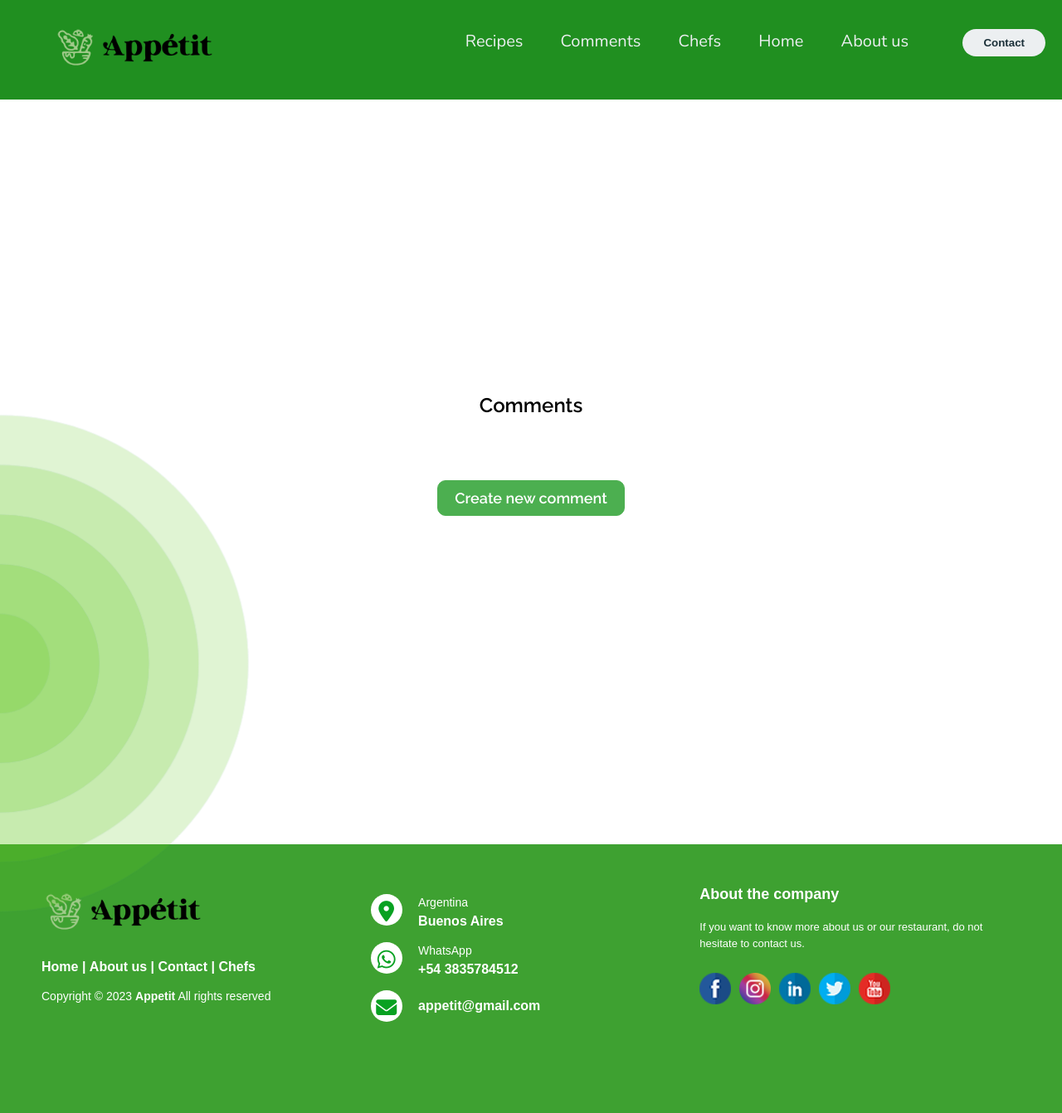
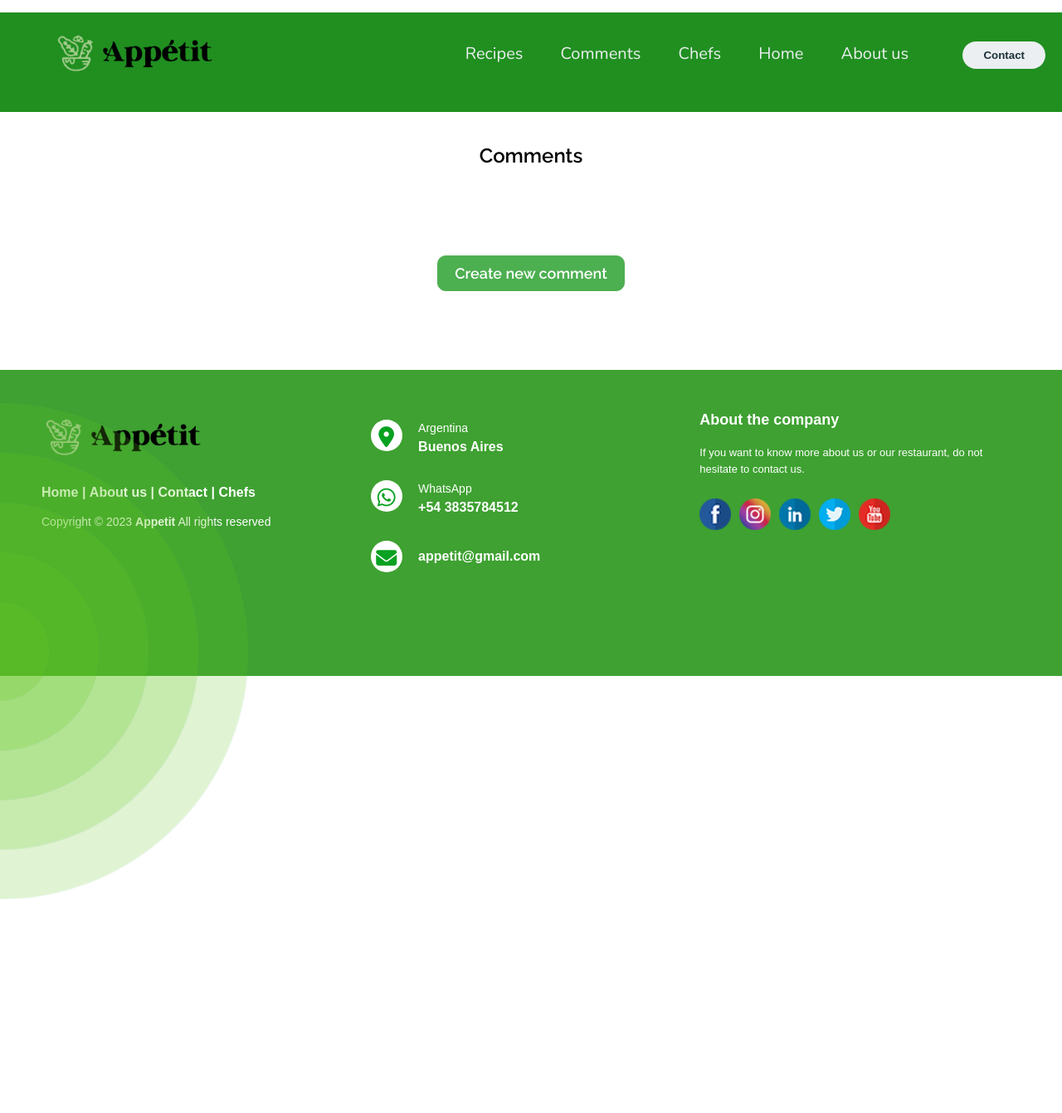
Before and after one commit to ruloalv/AppetitBackend, a Django app: page /comments/list/ in a window 1280 px wide. Shown: the whole page at 83% size. After the commit the page ends 1084 px from the top, so only its background shows below. Run offline with Django 4.2, Linux system fonts and the light colour scheme; data that the repository does not hold is empty; some libraries are stand-ins or nearby versions.

Commit message:
try styles list and create from form.css

```diff
--- a/static/css/form.css
+++ b/static/css/form.css
@@ -1,4 +1,4 @@
-/* body {
+body {
     font-family: Arial, sans-serif;
 }
 
@@ -13,11 +13,11 @@
 
 h2 {
     text-align: center;
-} */
+}
 
 /* Estilos para los campos del formulario */
 
-/* label {
+label {
     display: block;
     margin-bottom: 5px;
 }
@@ -31,11 +31,11 @@
     box-sizing: border-box;
     border: 1px solid #ccc;
     border-radius: 4px;
-} */
+}
 
 /* Estilos para el botón de enviar */
 
-/* button {
+button {
     background-color: #4caf50;
     color: white;
     padding: 10px 15px;
@@ -46,23 +46,23 @@
 
 button:hover {
     background-color: #45a049;
-} */
+}
 
 /* Estilos para mensajes de error */
-/* .error {
+.error {
     color: #ff0000;
     margin-top: 5px;
-} */
+}
 
 /* Estilos para el contenedor de los campos del formulario */
-/* div {
+div {
     margin-bottom: 15px;
-} */
+}
 
 
 /* CSS de list.html NO SE, Y SI PONGO IMPORT SE CAMBIA TODO DE LAS OTRAS PAGINAS */
 
-body {
+/* body {
     font-family: 'Arial', sans-serif;
     background-color: #fff;
     margin: 0;
@@ -140,7 +140,7 @@
 
 button:hover {
     background-color: #65c823;
-}
+} */
 
 /* .go-to {
     text-align: center;
@@ -156,6 +156,7 @@
 .go-to a:hover {
     text-decoration: underline;
 } */
+
 #go-to-container {
     text-align: center;
     /* Centra el contenido horizontalmente */
```
